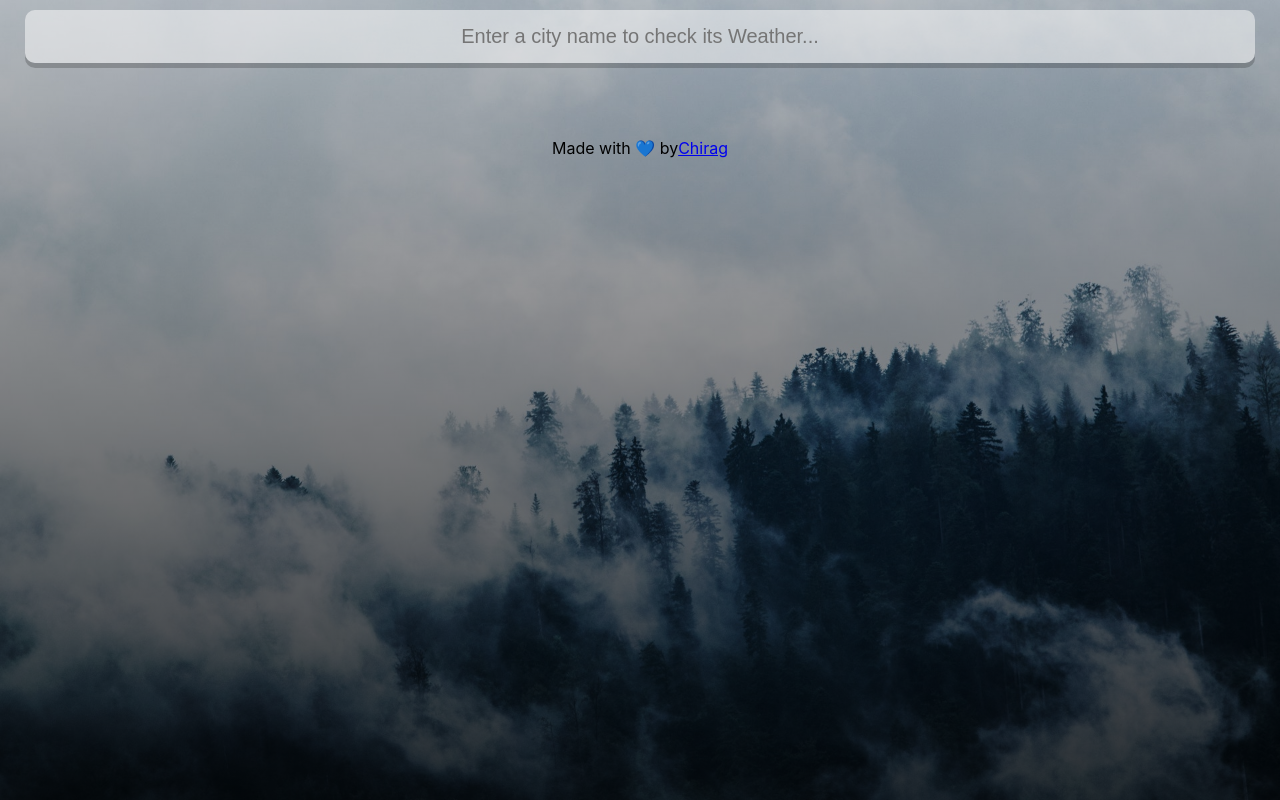
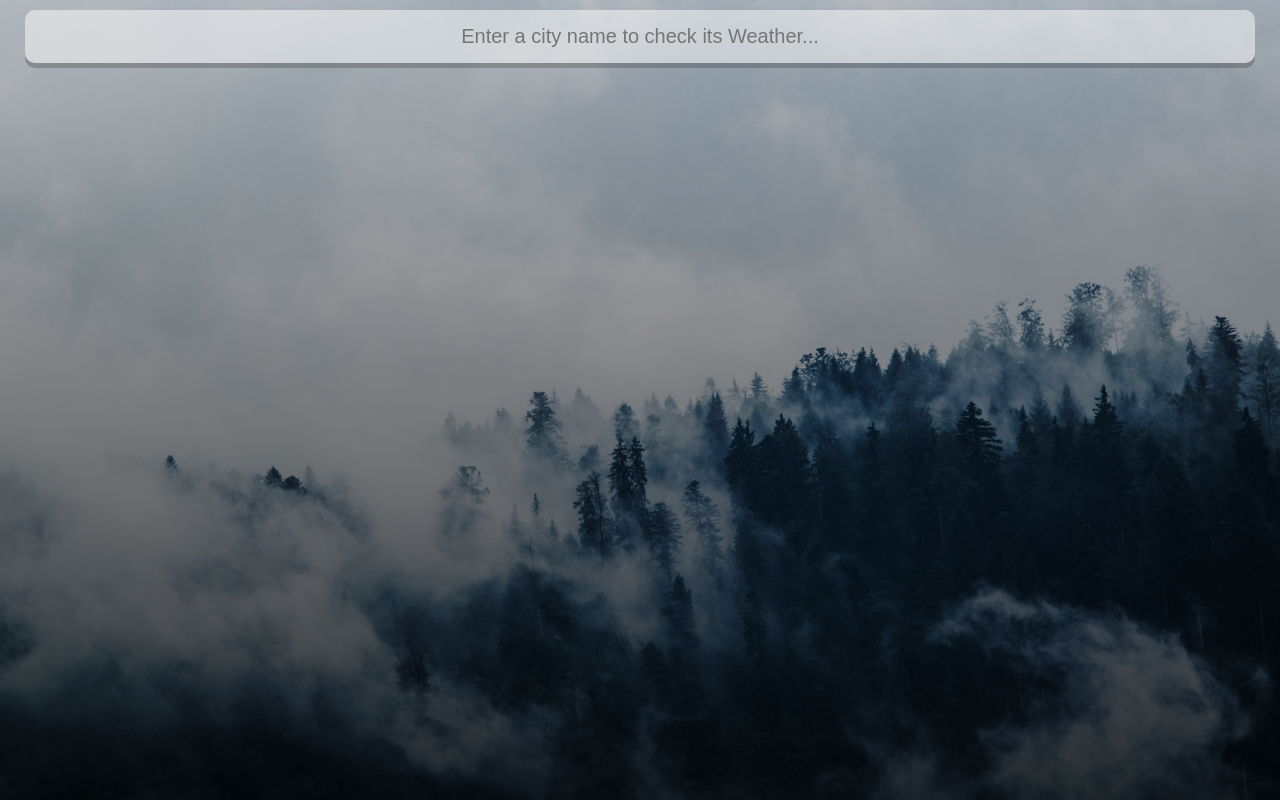
Before and after one commit to chiraglal/Weather-App-React-JS, a React (Create React App) app: page / in a window 1280 px wide. Built offline with nearby package versions, Linux system fonts and the light colour scheme.

Commit message:
MInor Changes

```diff
--- a/src/App.js
+++ b/src/App.js
@@ -88,7 +88,7 @@ function App() {
         ) : (
           ""
         )}
-        <footer className="footer">
+        {/* <footer className="footer">
           Made with 💙 by
           <a
             href="https://github.com/chiraglal"
@@ -97,7 +97,7 @@ function App() {
           >
             Chirag
           </a>
-        </footer>
+        </footer> */}
       </main>
     </div>
   );
```
